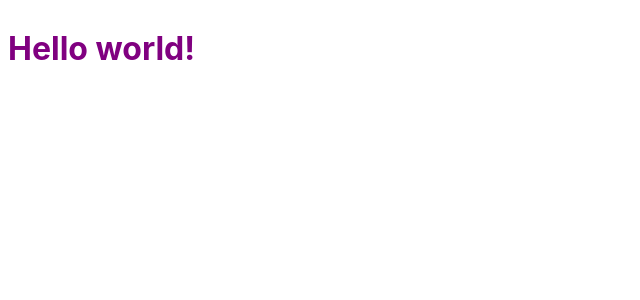
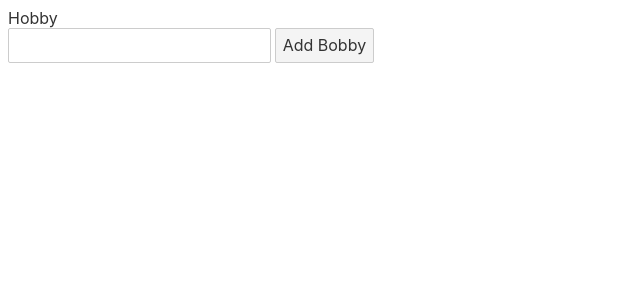
Before and after one commit to shreyass27/SveltJs-Intro, a Svelte app: page / in a window 1280 px wide. Shown: the top 300 px of the page, without its empty margins (0-640 px from the left). Built offline with nearby package versions, Linux system fonts and the light colour scheme.

Commit message:
Integrated APIs

```diff
--- a/src/App.svelte
+++ b/src/App.svelte
@@ -1,11 +1,30 @@
 <script>
-	export let name;
+  import { addHobbiesAPI } from "./api.utility";
+
+  let hobbyName = "";
+  let hobbies = [];
+
+  async function addHobby() {
+    try {
+      hobbies = [...hobbies, hobbyName];
+      const res = await addHobbiesAPI(hobbies);
+      hobbyName = "";
+    } catch (e) {
+      console.log(e);
+    }
+  }
 </script>
 
 <style>
-	h1 {
-		color: purple;
-	}
+
 </style>
 
-<h1>Hello {name}!</h1>
+<label for="hobby">Hobby</label>
+<input type="text" id="hobby" bind:value={hobbyName} />
+<button on:click={addHobby}>Add Bobby</button>
+
+<ul>
+  {#each hobbies as hobby (hobby)}
+    <li>{hobby}</li>
+  {/each}
+</ul>
--- /dev/null
+++ b/src/api.utility.js
@@ -0,0 +1,20 @@
+export async function addHobbiesAPI(hobby) {
+    try {
+        const res = await fetch('https://svelte-course-999.firebaseio.com/hobbies.json', {
+            method: "POST",
+            body: JSON.stringify(hobby),
+            headers: {
+                'Content-Type': 'application/json'
+            }
+        });
+
+        if (res.ok) {
+            return await res.json;
+        } else {
+            throw Error('Error occured')
+        }
+
+    } catch (error) {
+        console.log('addHobbiesAPI error', error);
+    }
+}
```
